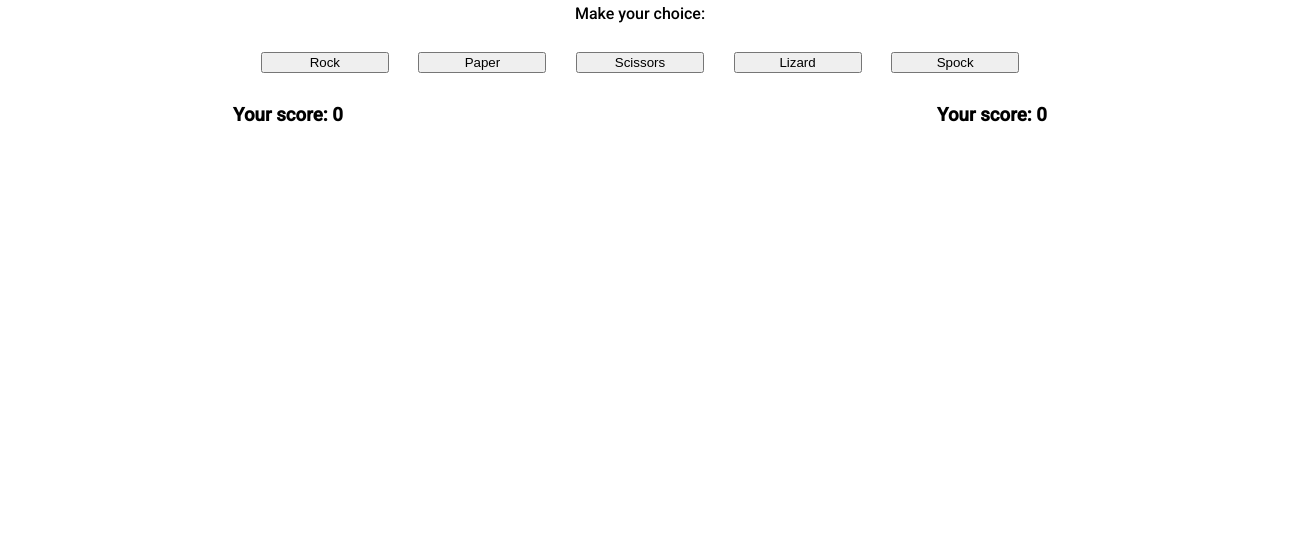
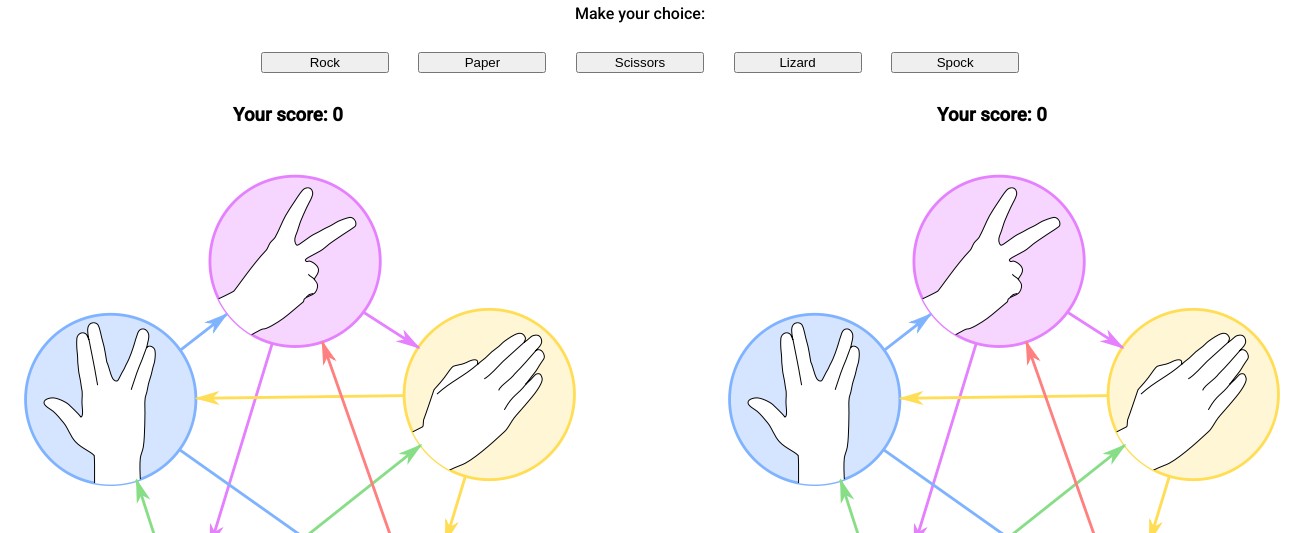
Before and after one commit to IrishDante/P2-Rock-Paper-Spock, a plain HTML site: page index.html in a window 1280 px wide. Shown: the part 64-597 px from the top of the page, 1304 px wide, since content can reach past the window. Drawn offline with Linux system fonts and the light colour scheme.

Commit message:
Update index.html
added image of game chart

```diff
--- a/index.html
+++ b/index.html
@@ -23,11 +23,11 @@
             <div id="round-result"></div>
             <div class="player">
                 <h3 class="scores">Your score: <span id="player-score">0</span></h3>
-                <!-- include an image here? -->
+                <img id="player-image" src="assets/images/RPSLS .png" alt="Rock Paper Sicssors Lizard Spock">
             </div>
             <div class="opponent">
                 <h3 class="scores">Your score: <span id="opponent-score">0</span></h3>
-                <!-- include an image here? -->
+                <img id="opponent-image" src="assets/images/RPSLS .png" alt="Rock Paper Sicssors Lizard Spock">
             </div>
         </section>
         <footer>
```
